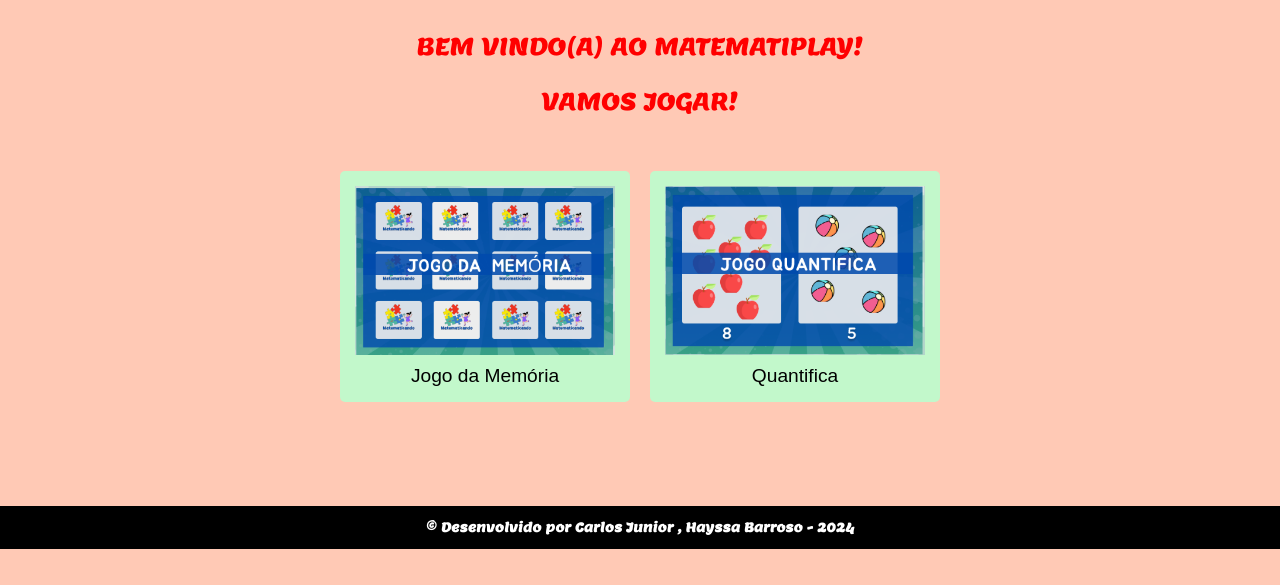
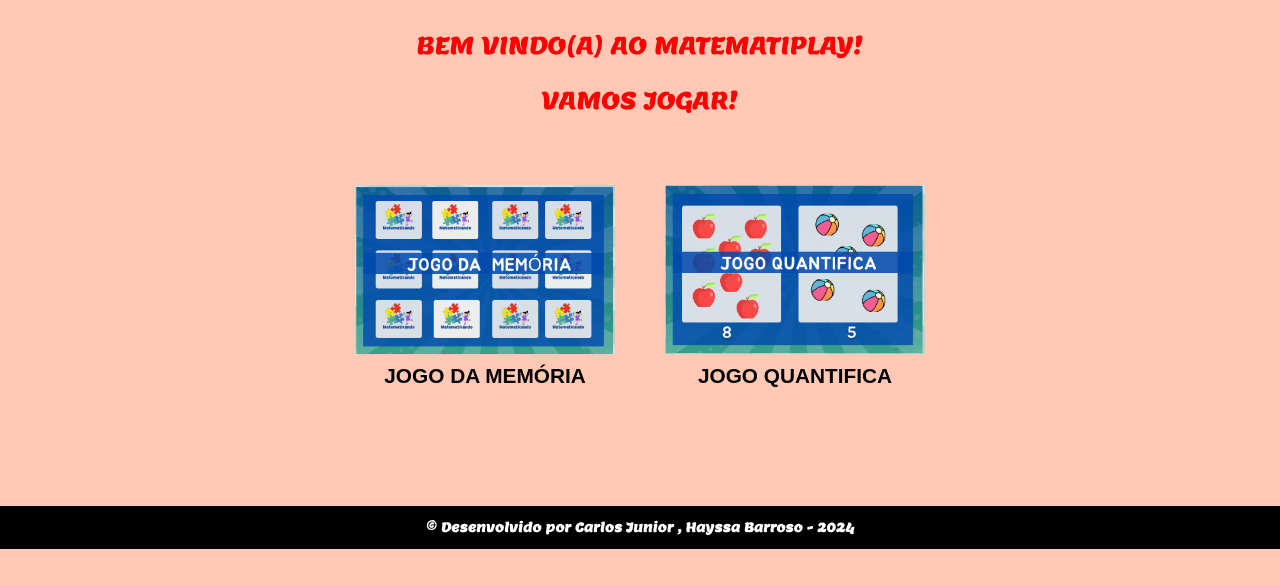
Before and after one commit to hayssa17/Matematiplay, a plain HTML site: page index.html in a window 1280 px wide. Shown: the part 251-836 px from the top of the page. Drawn offline with Linux system fonts and the light colour scheme; a web font is replaced by a local one.

Commit message:
Mudanças pequenas

```diff
--- a/index.html
+++ b/index.html
@@ -22,11 +22,11 @@
     <div class="game-options">
       <div class="game-option" onclick="startMemoryGame()">
         <img src="imagem/jogo-memoria.png" alt="Jogo da Memória">
-        Jogo da Memória
+        JOGO DA MEMÓRIA
       </div>
       <div class="game-option" onclick="startQuantificaGame()">
         <img src="imagem/jogo-quatifica.png" alt="Quantifica">
-        Quantifica
+        JOGO QUANTIFICA
       </div>
     </div>
     <br>
--- a/style-index.css
+++ b/style-index.css
@@ -48,10 +48,11 @@ p {
   flex-direction: column;
   align-items: center;
   padding: 15px;
-  background-color: #C2F8CB;
+  background-color: #FFC9B5;
   color: black;
   cursor: pointer;
-  font-size: 1.2em;
+  font-size: 1.3em;
+  font-weight: bold;
   border-radius: 5px;
   transition: background-color 0.3s ease-in-out;
 }
```
